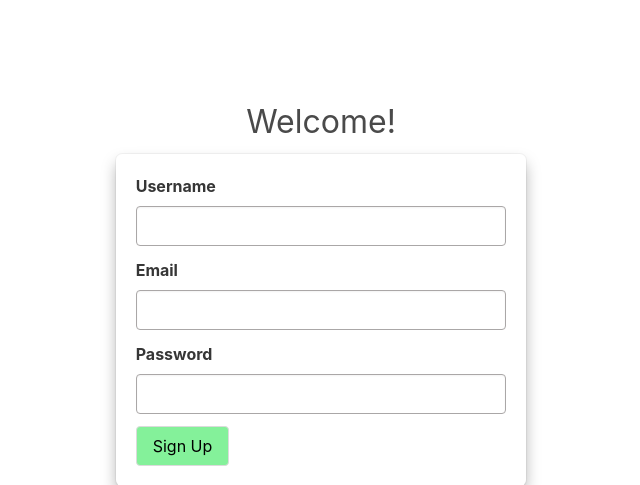
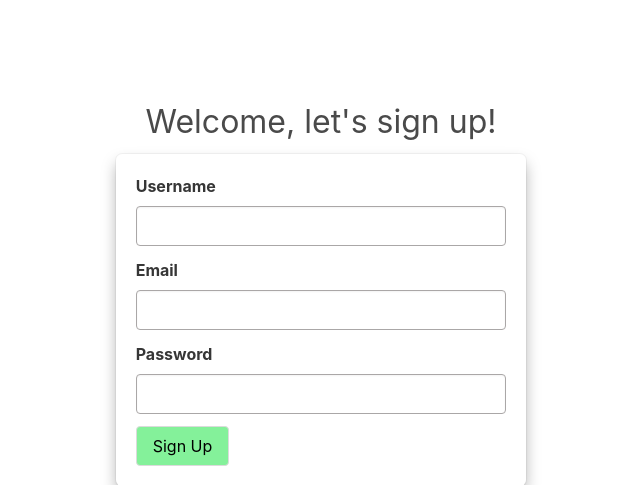
Before and after one commit to Alex-M-Howard/Capstone-Thyme2Eat, a Flask app: page /user/signup in a window 1280 px wide. Shown: the part 53-538 px from the top of the page, without its empty margins (319-959 px from the left). Run offline with Flask 2, Linux system fonts and the light colour scheme; some libraries are stand-ins or nearby versions.

Commit message:
Changed sign up message

```diff
--- a/Thyme2Eat/templates/user/sign_up.html
+++ b/Thyme2Eat/templates/user/sign_up.html
@@ -27,7 +27,7 @@
 
 <div class="columns is-centered is-vcentered" style="height: 70vh;">
   <div class="column is-one-third-desktop is-full-mobile is-two-thirds-tablet">
-    <h1 class="is-size-3 has-text-centered">Welcome!</h1>
+    <h1 class="is-size-3 has-text-centered">Welcome, let's sign up!</h1>
     <form action="{{ url_for('app_user.signup_page') }}" method="POST" class="box mt-2">
        {{ form.hidden_tag() }}
       {% for field in form
```
